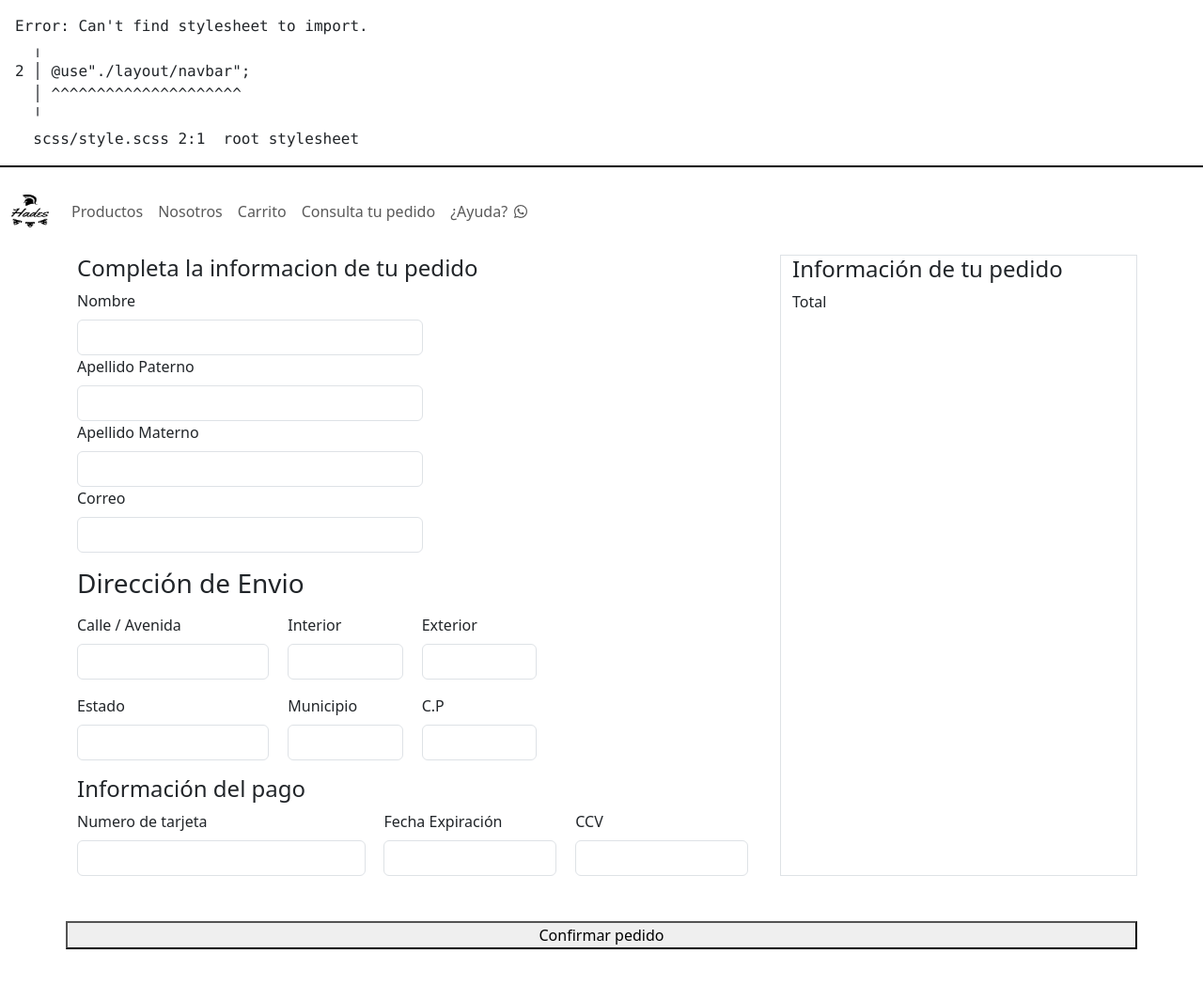
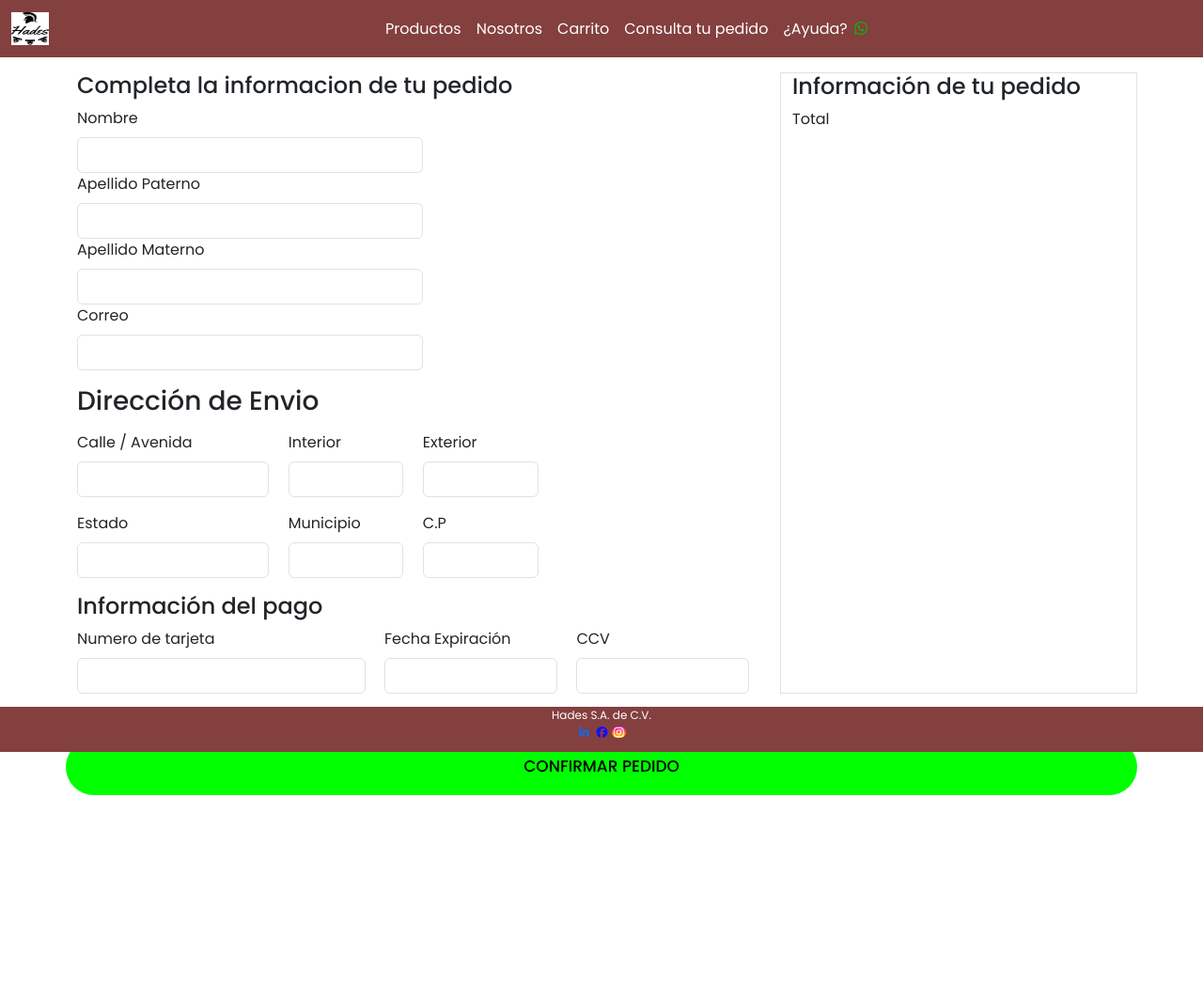
Before and after one commit to Raulsv10/Tareas, a website: page pages/Carrito/Carrito.html in a window 1280 px wide. Shown: the whole page at 94% size. After the commit the page ends 894 px from the top, so only its background shows below. Drawn offline with Linux system fonts and the light colour scheme; a web font is replaced by a local one.

Commit message:
carga preentrega 3.2

```diff
--- a/css/style.css
+++ b/css/style.css
@@ -1,17 +1,158 @@
-/* Error: Can't find stylesheet to import.
- *   ,
- * 2 | @use"./layout/navbar";
- *   | ^^^^^^^^^^^^^^^^^^^^^
- *   '
- *   scss/style.scss 2:1  root stylesheet */
+@import url("https://fonts.googleapis.com/css2?family=Poppins:ital,wght@0,100;0,200;0,300;0,400;0,500;0,600;0,700;0,800;0,900;1,100;1,200;1,300;1,400;1,500;1,600;1,700;1,800;1,900&display=swap");
+@import url("https://fonts.googleapis.com/css2?family=Edu+AU+VIC+WA+NT+Pre:wght@400..700&display=swap");
+nav {
+  background-color: #843F3F !important;
+}
+nav div {
+  justify-content: center !important;
+}
+nav div ul li a {
+  color: white !important;
+}
 
-body::before {
-  font-family: "Source Code Pro", "SF Mono", Monaco, Inconsolata, "Fira Mono",
-      "Droid Sans Mono", monospace, monospace;
-  white-space: pre;
+* {
+  margin: 0;
+}
+
+html {
+  position: relative;
+  min-height: 100%;
+}
+
+body {
+  margin-bottom: 60px;
+  background-color: white;
+  font-family: "Poppins", system-ui !important;
+}
+
+.face {
+  color: #150DFF;
+}
+
+.linkenId {
+  color: #096BFD;
+}
+
+.insta {
+  background: linear-gradient(to bottom, #f308c0, #ff1c86, #ff6b4d, #ffab0c, #f5e103);
+  border-radius: 2rem;
+}
+
+.wp {
+  color: rgb(9, 183, 9);
+}
+
+.footer {
+  position: fixed;
+  bottom: 0;
+  width: 100%;
+  height: 6%;
+  font-size: 75%;
+  text-align: center;
+  background-color: #843F3F;
+}
+
+.carousel-inner > .item > img {
+  width: 640px;
+  height: 360px;
+}
+
+.product {
   display: block;
-  padding: 1em;
-  margin-bottom: 1em;
-  border-bottom: 2px solid black;
-  content: "Error: Can't find stylesheet to import.\a   \2577 \a 2 \2502  @use\"./layout/navbar\";\a   \2502  ^^^^^^^^^^^^^^^^^^^^^\a   \2575 \a   scss/style.scss 2:1  root stylesheet";
+  max-width: 50%;
+  height: auto;
 }
+
+.btnconsulta {
+  position: relative;
+  font-size: 17px;
+  text-transform: uppercase;
+  text-decoration: none;
+  padding: 1em 2.5em;
+  display: inline-block;
+  border-radius: 6em;
+  transition: all 0.2s;
+  border: none;
+  font-family: inherit;
+  font-weight: 500;
+  color: black;
+  background-color: #00FF00;
+}
+
+.btnconsulta:hover {
+  transform: translateY(-3px);
+  box-shadow: 0 10px 20px rgba(0, 0, 0, 0.2);
+}
+
+.btnconsulta::after {
+  display: inline-block;
+  height: 100%;
+  width: 100%;
+  border-radius: 100px;
+  position: absolute;
+  top: 0;
+  left: 0;
+  z-index: -1;
+  transition: all 0.4s;
+}
+
+.btnconsulta::after {
+  background-color: #fff;
+}
+
+.btnconsulta:hover::after {
+  transform: scaleX(1.4) scaleY(1.6);
+  opacity: 0;
+}
+
+.img-prod {
+  transition: all 0.2s ease-in-out;
+  align-content: center;
+}
+.img-prod:hover {
+  transform: scale(0.5);
+}
+
+.somos {
+  font-family: "Edu AU VIC WA NT Pre", cursive !important;
+  color: rgb(111, 8, 8) !important;
+}
+
+.MisionVision {
+  font-family: "Poppins", system-ui !important;
+  color: rgb(206, 76, 76) !important;
+}
+
+.cardme {
+  width: 260px;
+  padding: 20px 1px;
+  margin: 10px 0;
+  text-align: center;
+  position: relative;
+  box-shadow: 0 10px 15px -3px rgba(33, 150, 243, 0.4), 0 4px 6px -4px rgba(33, 150, 243, 0.4);
+  border-radius: 10px;
+  background: linear-gradient(to top, #051937, #444964, #808195, #bfbec8, #ffffff);
+}
+.cardme .cardtext {
+  color: white;
+}
+
+.cardprod {
+  width: 260px;
+  padding: 20px 1px;
+  margin: 10px 0;
+  text-align: center;
+  position: relative;
+  box-shadow: 0 10px 15px -3px rgba(33, 150, 243, 0.4), 0 4px 6px -4px rgba(33, 150, 243, 0.4);
+  border-radius: 10px;
+  background: linear-gradient(to top, #051937, #444964, #808195, #bfbec8, #ffffff);
+}
+.cardprod .cardtext {
+  color: white;
+}
+
+.card {
+  margin-right: 20px !important;
+}
+
+/*# sourceMappingURL=style.css.map */
```
Also changed, not shown: 1 other file.
